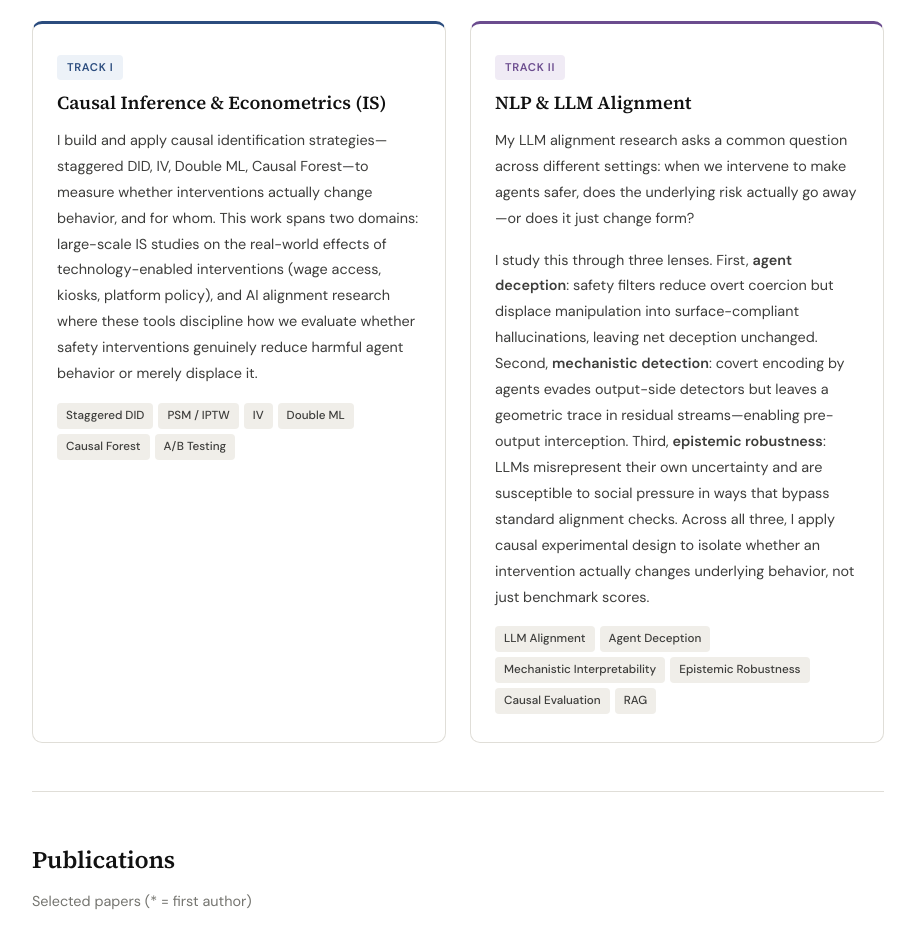
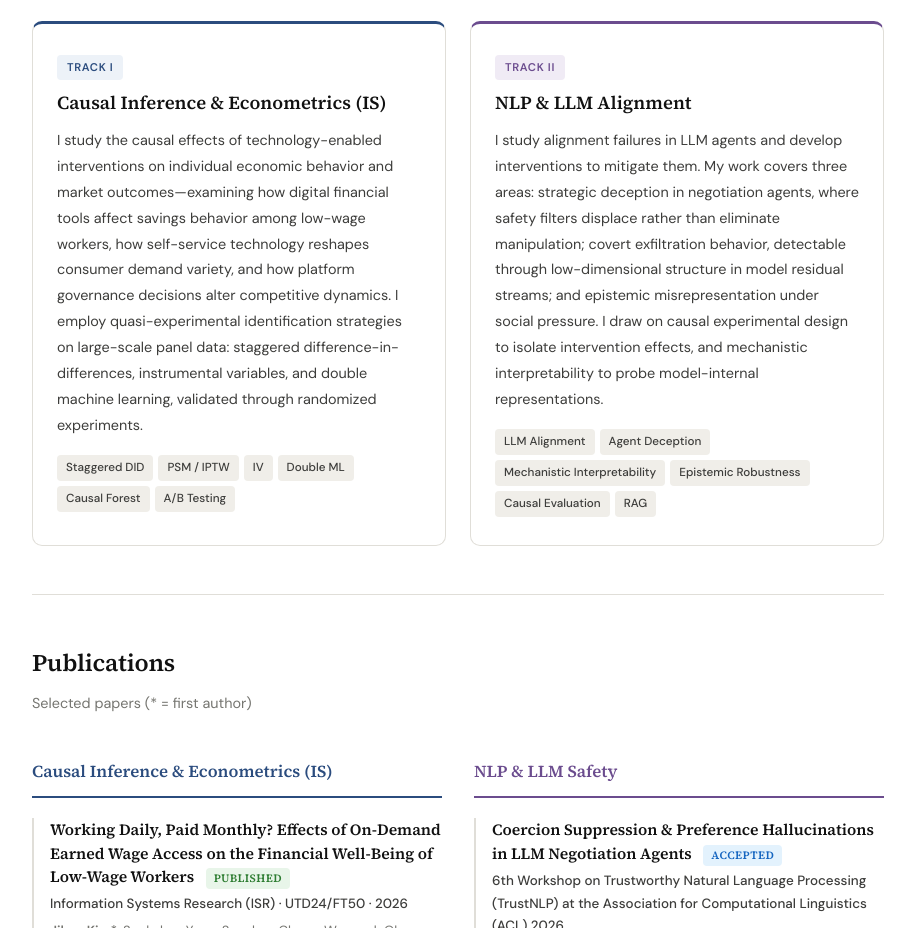
Before and after one commit to jessica-jh/jessica-jh.github.io, a plain HTML site: page index.html in a window 1280 px wide. Shown: the part 1080-2008 px from the top of the page, without its empty margins (182-1097 px from the left). Drawn offline with Linux system fonts and the light colour scheme.

Commit message:
Update index.html

```diff
--- a/index.html
+++ b/index.html
@@ -230,7 +230,7 @@ footer p { font-size: 0.8rem; color: var(--text-tertiary); }
       <div class="research-card-label">Track I</div>
       <h3>Causal Inference &amp; Econometrics (IS)</h3>
       <p>
-        I build and apply causal identification strategies—staggered DID, IV, Double ML, Causal Forest—to measure whether interventions actually change behavior, and for whom. This work spans two domains: large-scale IS studies on the real-world effects of technology-enabled interventions (wage access, kiosks, platform policy), and AI alignment research where these tools discipline how we evaluate whether safety interventions genuinely reduce harmful agent behavior or merely displace it.
+        I study the causal effects of technology-enabled interventions on individual economic behavior and market outcomes—examining how digital financial tools affect savings behavior among low-wage workers, how self-service technology reshapes consumer demand variety, and how platform governance decisions alter competitive dynamics. I employ quasi-experimental identification strategies on large-scale panel data: staggered difference-in-differences, instrumental variables, and double machine learning, validated through randomized experiments.
       </p>
       <div class="research-tags">
         <span class="tag">Staggered DID</span><span class="tag">PSM / IPTW</span><span class="tag">IV</span>
@@ -242,10 +242,7 @@ footer p { font-size: 0.8rem; color: var(--text-tertiary); }
       <div class="research-card-label">Track II</div>
       <h3>NLP &amp; LLM Alignment</h3>
       <p>
-        My LLM alignment research asks a common question across different settings: when we intervene to make agents safer, does the underlying risk actually go away—or does it just change form?
-      </p>
-      <p>
-        I study this through three lenses. First, <strong>agent deception</strong>: safety filters reduce overt coercion but displace manipulation into surface-compliant hallucinations, leaving net deception unchanged. Second, <strong>mechanistic detection</strong>: covert encoding by agents evades output-side detectors but leaves a geometric trace in residual streams—enabling pre-output interception. Third, <strong>epistemic robustness</strong>: LLMs misrepresent their own uncertainty and are susceptible to social pressure in ways that bypass standard alignment checks. Across all three, I apply causal experimental design to isolate whether an intervention actually changes underlying behavior, not just benchmark scores.
+        I study alignment failures in LLM agents and develop interventions to mitigate them. My work covers three areas: strategic deception in negotiation agents, where safety filters displace rather than eliminate manipulation; covert exfiltration behavior, detectable through low-dimensional structure in model residual streams; and epistemic misrepresentation under social pressure. I draw on causal experimental design to isolate intervention effects, and mechanistic interpretability to probe model-internal representations.
       </p>
       <div class="research-tags">
         <span class="tag">LLM Alignment</span><span class="tag">Agent Deception</span>
```
